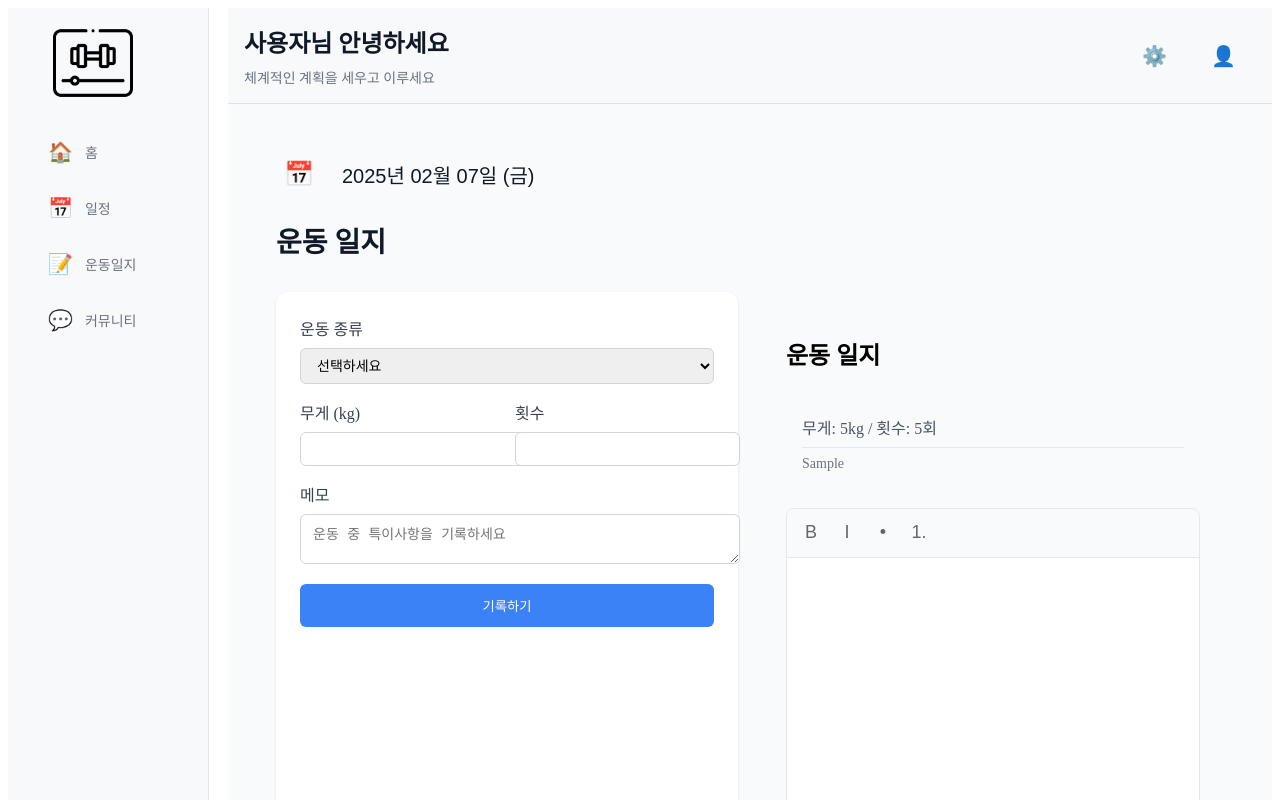
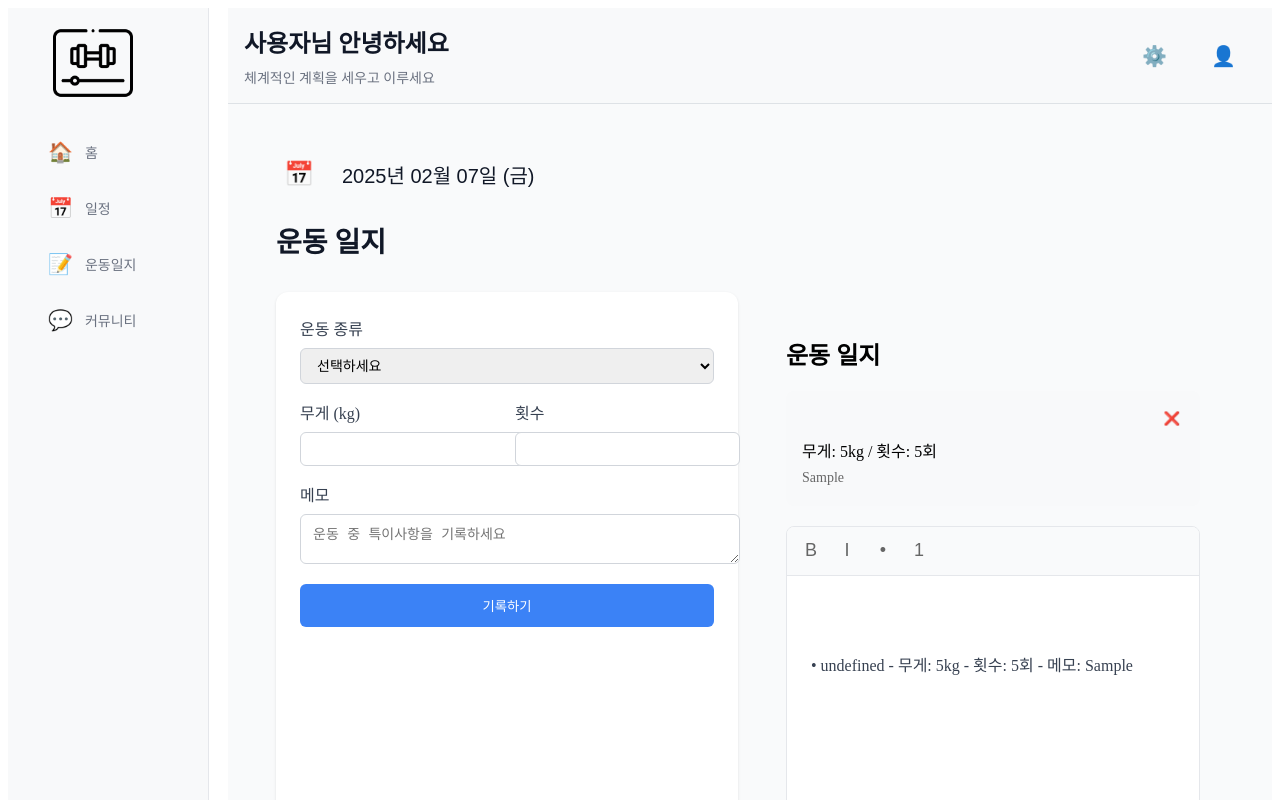
Before and after one commit to PocheonLim/TeamPlaner, a React (Vite) app: page /diary in a window 1280 px wide. Both pictures are taken after typing "5", "5", "Sample" into the empty fields and a click on the button "기록하기". Shown: the top 800 px of the page. Built offline with nearby package versions, Linux system fonts and the light colour scheme.

Commit message:
운동 기록 삭제 기능

```diff
--- a/src/pages/Diary.tsx
+++ b/src/pages/Diary.tsx
@@ -54,6 +54,24 @@ const Diary = () => {
     return savedNotes ? JSON.parse(savedNotes) : {};
   });
 
+  const editor = useEditor({
+    extensions: [
+      StarterKit,
+    ],
+    content: dailyNotes[format(selectedDate, 'yyyy-MM-dd')] || '',
+    editorProps: {
+      attributes: {
+        class: 'diary-editor-content',
+      },
+    },
+    onUpdate: ({ editor }) => {
+      setDailyNotes(prev => ({
+        ...prev,
+        [format(selectedDate, 'yyyy-MM-dd')]: editor.getHTML()
+      }));
+    },
+  });
+
   // 로컬 스토리지에 저장
   useEffect(() => {
     localStorage.setItem('workoutRecords', JSON.stringify(records));
@@ -83,6 +101,14 @@ const Diary = () => {
     return last7Days;
   };
 
+  // 날짜가 변경될 때마다 에디터 내용 업데이트
+  useEffect(() => {
+    if (editor) {
+      const savedContent = dailyNotes[format(selectedDate, 'yyyy-MM-dd')] || '';
+      editor.commands.setContent(savedContent);
+    }
+  }, [selectedDate, editor, dailyNotes]);
+
   const onSubmit = (data: WorkoutForm) => {
     const newRecord: WorkoutRecord = {
       id: Date.now(),
@@ -93,31 +119,35 @@ const Diary = () => {
     };
 
     setRecords([...records, newRecord]);
+
+    // 에디터에 운동 기록 추가
+    const exerciseName = exerciseOptions.find(opt => opt.value === data.exercise)?.label;
+    const workoutText = `
+• ${exerciseName}
+- 무게: ${data.weight}kg
+- 횟수: ${data.reps}회
+${data.memo ? `- 메모: ${data.memo}` : ''}
+\n`;
+
+    if (editor) {
+      const currentContent = editor.getHTML();
+      editor.commands.setContent(currentContent + workoutText);
+    }
+
     reset();
+  };
+
+  // 운동 기록 삭제 함수
+  const deleteRecord = (id: number) => {
+    if (window.confirm('이 운동 기록을 삭제하시겠습니까?')) {
+      setRecords(records.filter(record => record.id !== id));
+    }
   };
 
   // 선택된 날짜의 기록만 필터링
   const filteredRecords = records.filter(
     record => record.date === format(selectedDate, 'yyyy-MM-dd')
   );
-
-  const editor = useEditor({
-    extensions: [
-      StarterKit,
-    ],
-    content: dailyNotes[format(selectedDate, 'yyyy-MM-dd')] || '',
-    editorProps: {
-      attributes: {
-        class: 'diary-editor-content',
-      },
-    },
-    onUpdate: ({ editor }) => {
-      setDailyNotes(prev => ({
-        ...prev,
-        [format(selectedDate, 'yyyy-MM-dd')]: editor.getHTML()
-      }));
-    },
-  });
 
   return (
     <div className="diary-container">
@@ -186,7 +216,16 @@ const Diary = () => {
           <div className="workout-records">
             {filteredRecords.map(record => (
               <div key={record.id} className="record-card">
-                <h3>{exerciseOptions.find(opt => opt.value === record.exercise)?.label}</h3>
+                <div className="record-header">
+                  <h3>{exerciseOptions.find(opt => opt.value === record.exercise)?.label}</h3>
+                  <button
+                    onClick={() => deleteRecord(record.id)}
+                    className="delete-btn"
+                    title="삭제"
+                  >
+                    ❌
+                  </button>
+                </div>
                 <p>무게: {record.sets[0].weight}kg / 횟수: {record.sets[0].reps}회</p>
                 {record.memo && <p className="memo">{record.memo}</p>}
               </div>
@@ -220,7 +259,7 @@ const Diary = () => {
                 className={editor?.isActive('orderedList') ? 'is-active' : ''}
                 title="번호"
               >
-                1.
+                1
               </button>
             </div>
             <EditorContent editor={editor} />
--- a/src/styles/Diary.css
+++ b/src/styles/Diary.css
@@ -81,29 +81,49 @@
     box-shadow: none;
   }
 
+  .workout-records {
+    margin-bottom: 20px;
+  }
+
   .record-card {
+    background-color: #f8f9fa;
+    border-radius: 8px;
     padding: 16px;
-    background: #F9FAFB;
-    border-radius: 8px;
     margin-bottom: 12px;
   }
 
-  .record-card h3 {
-    margin: 0 0 8px 0;
-    color: #111827;
+  .record-header {
+    display: flex;
+    justify-content: space-between;
+    align-items: center;
+    margin-bottom: 8px;
+  }
+
+  .record-header h3 {
+    margin: 0;
+    font-size: 18px;
+  }
+
+  .delete-btn {
+    background: none;
+    border: none;
+    cursor: pointer;
+    padding: 4px;
+    border-radius: 4px;
+  }
+
+  .delete-btn:hover {
+    background-color: #fee2e2;
   }
 
   .record-card p {
     margin: 4px 0;
-    color: #4B5563;
   }
 
   .record-card .memo {
-    color: #6B7280;
+    color: #666;
     font-size: 14px;
     margin-top: 8px;
-    padding-top: 8px;
-    border-top: 1px solid #E5E7EB;
   }
 
   .chart-section {
```
